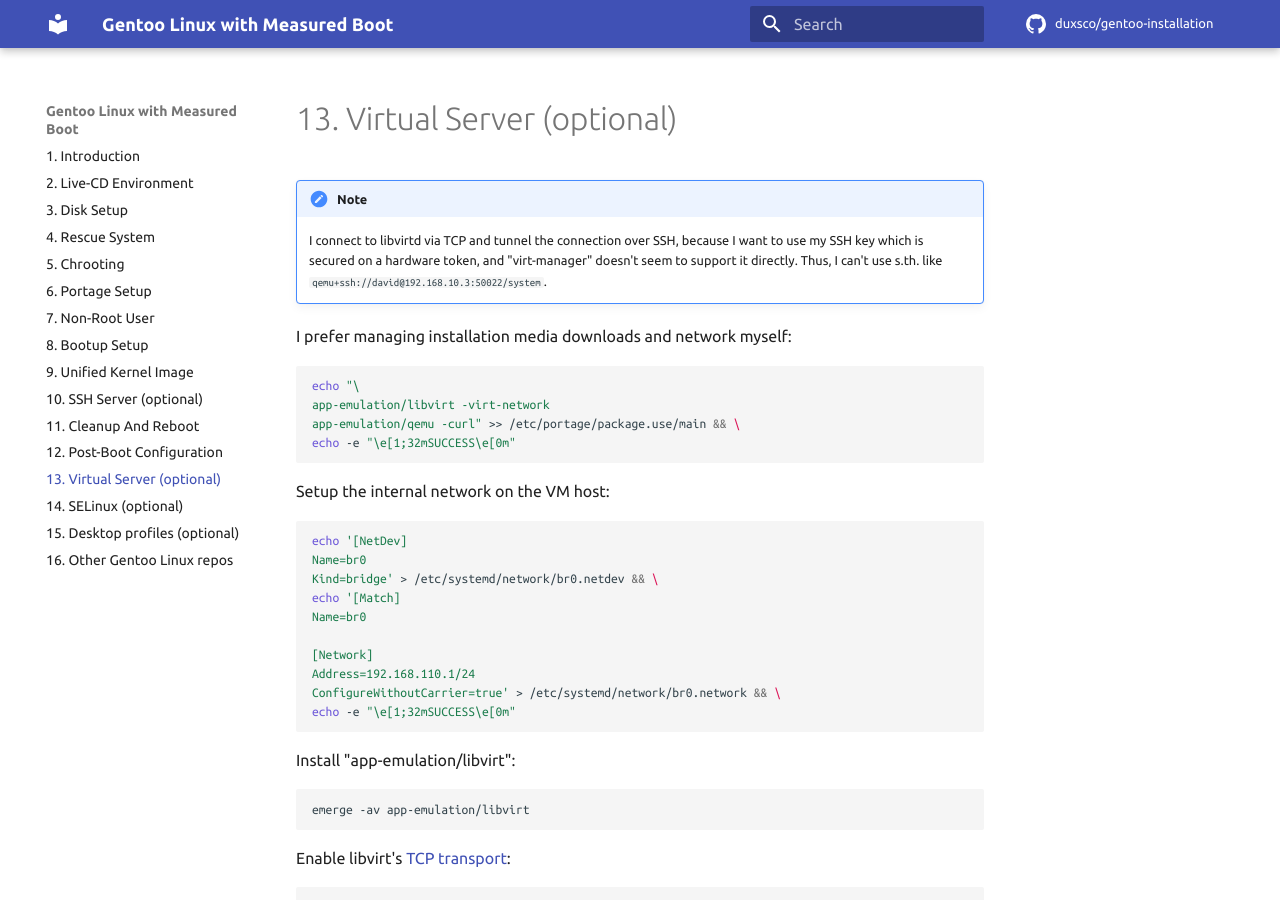
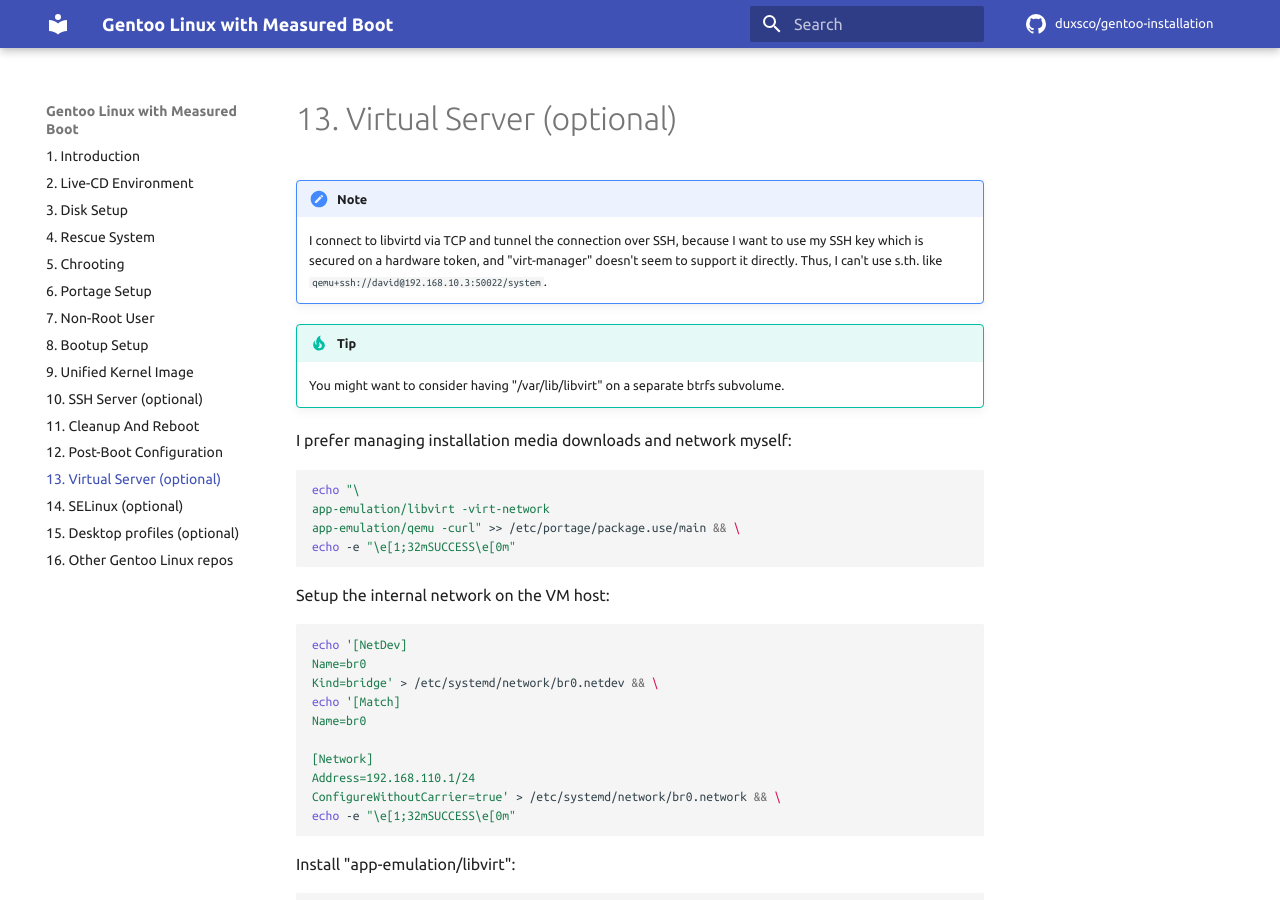
Before and after one commit to duxsco/gentoo-installation, an MkDocs documentation site: the page built from docs/virtual_server.md, in a window 1280 px wide and 900 px high. Built offline with MkDocs 1.6.1 and Material for MkDocs 9.7.7, drawn with Linux system fonts in a browser that asks for light colours; comment, search, counter and statistics services are not loaded.

Commit message:
Add tip on having "/var/lib/libvirt" on separate btrfs subvolume

```diff
--- a/docs/virtual_server.md
+++ b/docs/virtual_server.md
@@ -1,5 +1,10 @@
 !!! note
+
     I connect to libvirtd via TCP and tunnel the connection over SSH, because I want to use my SSH key which is secured on a hardware token, and "virt-manager" doesn't seem to support it directly. Thus, I can't use s.th. like `qemu+ssh://david@192.168.10.3:50022/system`.
+
+!!! tip
+
+    You might want to consider having "/var/lib/libvirt" on a separate btrfs subvolume.
 
 I prefer managing installation media downloads and network myself:
 
```
